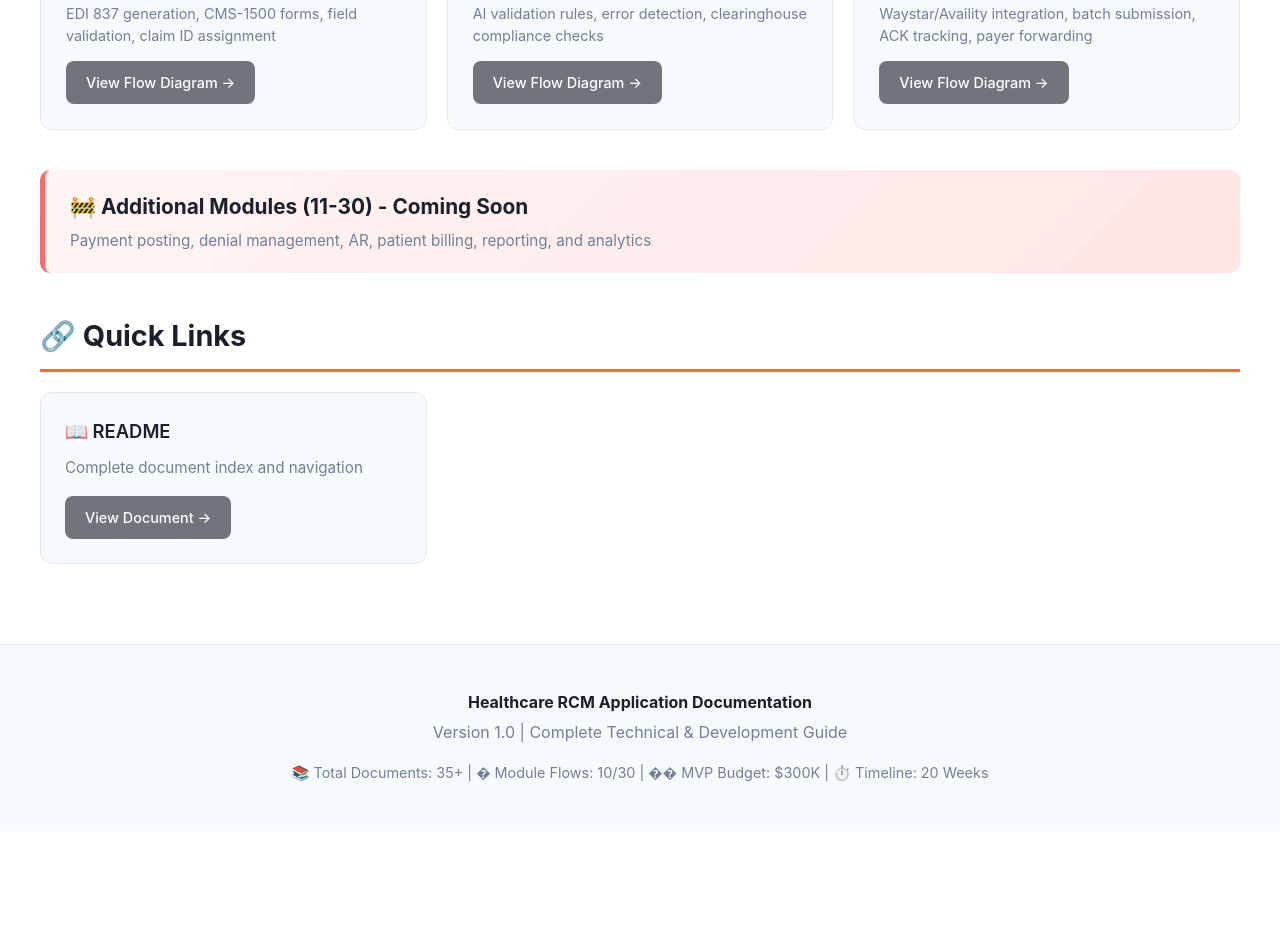
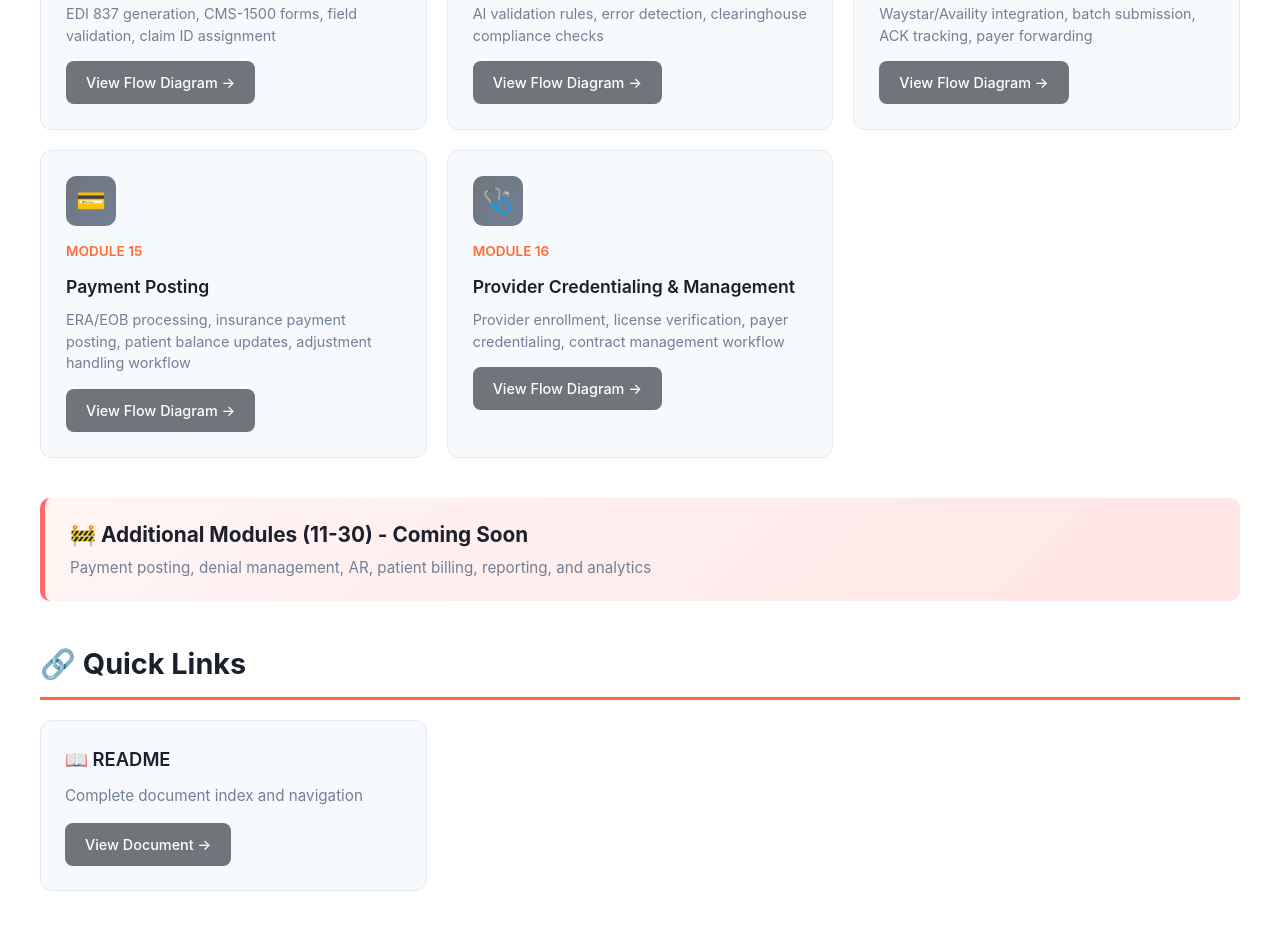
Before and after one commit to anjanyelle/RCMDoc, a plain HTML site: page index.html in a window 1280 px wide. Shown: the part 5586-6516 px from the top of the page. Before the commit the page ends 6415 px from the top, so only its background shows below. Drawn offline with Linux system fonts and the light colour scheme.

Commit message:
added Flow cards for paymement posting and Credentialing managemnet modules

```diff
--- a/index.html
+++ b/index.html
@@ -748,6 +748,20 @@
                         <p>Waystar/Availity integration, batch submission, ACK tracking, payer forwarding</p>
                         <a href="Flows_Module_07_10_Remaining.html#module-10-claim-submission" target="_blank">View Flow Diagram →</a>
                     </div>
+                    <div class="flow-card">
+                    <div class="flow-icon">💳</div>
+                    <span class="module-id">MODULE 15</span>
+                    <h3>Payment Posting</h3>
+                    <p>ERA/EOB processing, insurance payment posting, patient balance updates, adjustment handling workflow</p>
+                    <a href="Flows_Module_Payment_posting.html" target="_blank">View Flow Diagram →</a>
+                    </div>
+                    <div class="flow-card">
+                    <div class="flow-icon">🩺</div>
+                    <span class="module-id">MODULE 16</span>
+                    <h3>Provider Credentialing & Management</h3>
+                    <p>Provider enrollment, license verification, payer credentialing, contract management workflow</p>
+                    <a href="Flows_Module_PROVIDER CREDENTIALING & MANAGEMENT.html" target="_blank">View Flow Diagram →</a>
+                    </div>
                 </div>
 
                 <!-- Coming Soon -->
```
